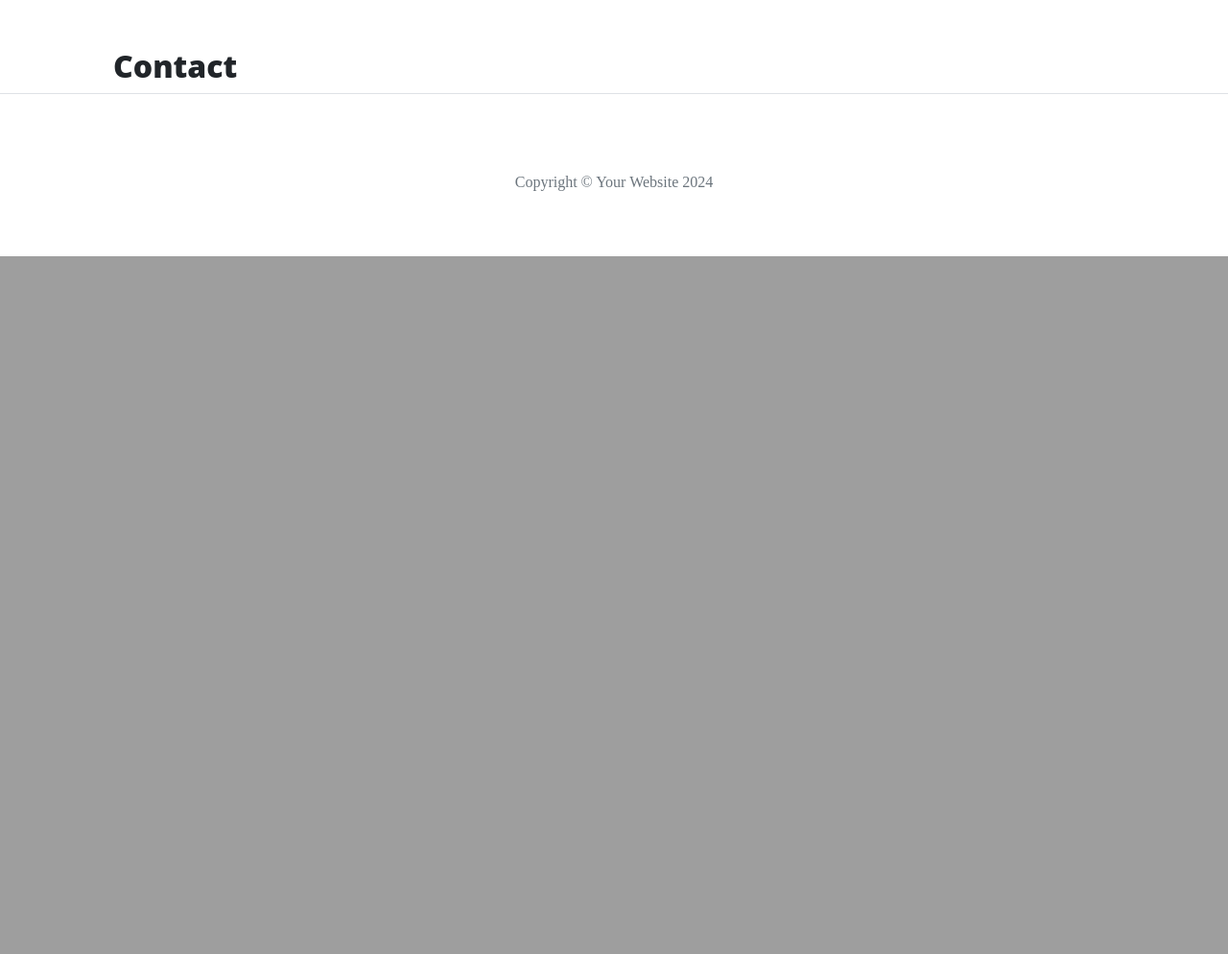
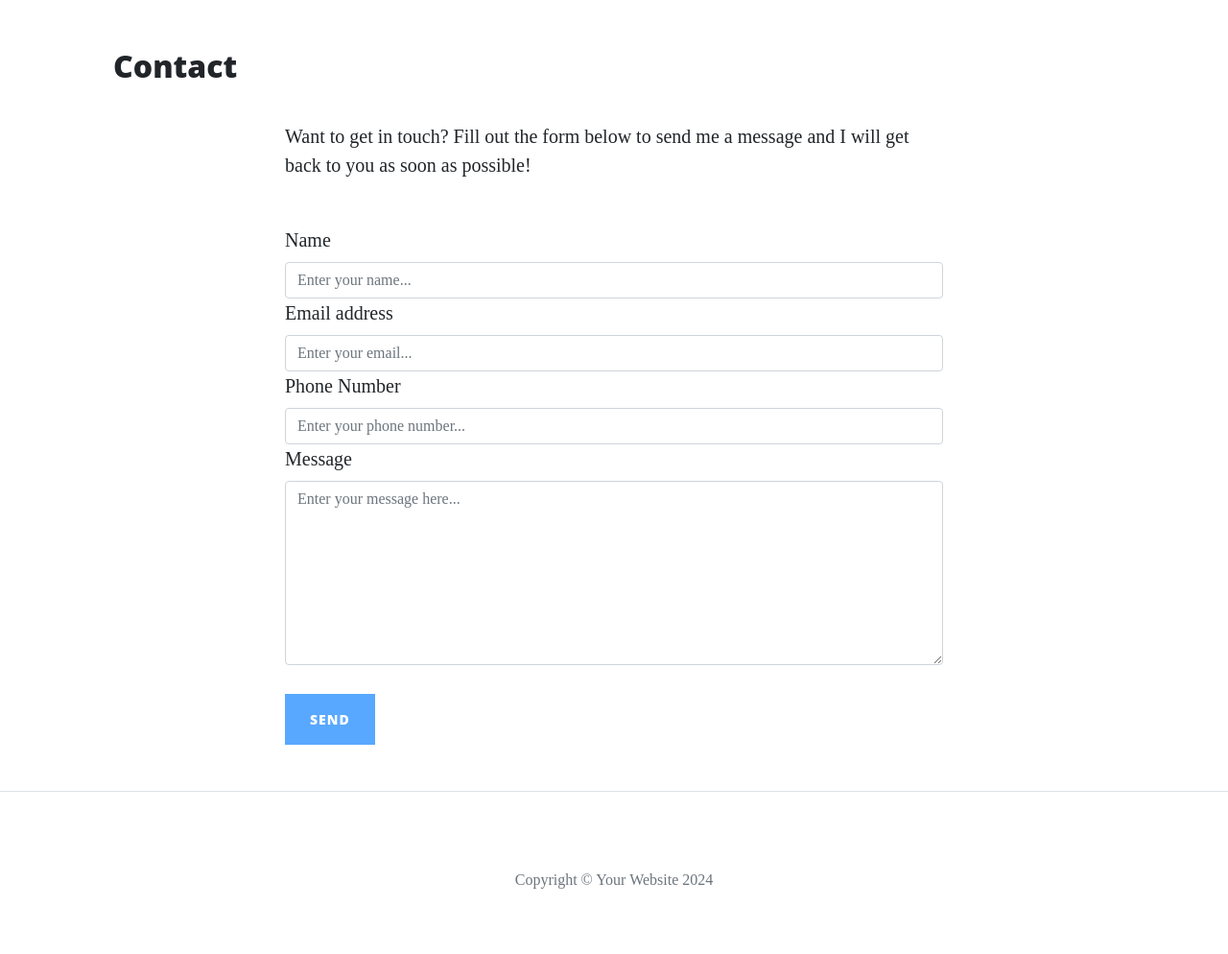
Before and after one commit to NatalieLockyer/thorin-flask, a Flask app: page /contact in a window 1280 px wide. Shown: the part 628-1622 px from the top of the page at 96% size. Before the commit the page ends 895 px from the top, so only its background shows below. Run offline with Flask 3, Linux system fonts and the light colour scheme; some libraries are stand-ins or nearby versions.

Commit message:
Next stage

```diff
--- a/run.py
+++ b/run.py
@@ -1,9 +1,11 @@
 import os
 import json
-from flask import Flask, render_template
-
+from flask import Flask, render_template, request, flash
+if os.path.exists("env.py"):
+    import env
 
 app = Flask(__name__)
+app.secret_key = os.environ.get("SECRET_KEY")
 
 
 @app.route("/")
@@ -19,8 +21,22 @@
     return render_template("about.html", page_title="About", company=data)
 
 
-@app.route("/contact")
+@app.route("/about/<member_name>")
+def about_member(member_name):
+    member = {}
+    with open("data/company.json", "r") as json_data:
+        data = json.load(json_data)
+        for obj in data:
+            if obj["url"] == member_name:
+                member = obj
+    return render_template("member.html", member=member)
+
+
+@app.route("/contact", methods=["GET", "POST"])
 def contact():
+    if request.method == "POST":
+        flash("Thanks {}, we have received your message!".format(
+            request.form.get("name")))
     return render_template("contact.html", page_title="Contact")
 
 
--- a/templates/about.html
+++ b/templates/about.html
@@ -24,7 +24,7 @@
     {% if loop.index % 2 != 0 %}
 
     <div class="col-md-7">
-        <h3>{{ loop.index }}. {{ member.name }}</h3>
+        <h3><a href="/about/{{ member.url }}">{{ loop.index }}. {{ member.name }}</a></h3>
         <p>{{ member.description }}</p>
     </div>
     <div class="col-md-5">
@@ -37,7 +37,7 @@
         <img src="{{ member.image_source }}" alt="" class="featurette-image image-responsive">
     </div>
     <div class="col-md-7">
-        <h3>{{ loop.index }}. {{ member.name }}</h3>
+        <h3><a href="/about/{{ member.url }}">{{ loop.index }}. {{ member.name }}</a></h3>
         <p>{{ member.description }}</p>
     </div>
 
--- a/templates/contact.html
+++ b/templates/contact.html
@@ -1,4 +1,72 @@
 {% extends "base.html" %}
 {% block content %}
-    <h2>{{ page_title }}</h2>
+<h2>{{ page_title }}</h2>
+
+<div class="row gx-4 gx-lg-5 justify-content-center">
+    <div class="col-lg-8 col-md-10 col-mx-7">
+
+        {% with messages = get_flashed_messages() %}
+        {% if messages %}
+        <ul class="flashes">
+            {% for message in messages %}
+            <li>{{ message }}</li>
+            {% endfor %}
+        </ul>
+        {% endif %}
+        {% endwith %}
+
+        <p>Want to get in touch? Fill out the form below to send me a message and I will get back to you as soon as
+            possible!</p>
+        <div class="my-5">
+            <form method="POST" id="contactForm" data-sb-form-api-token="API_TOKEN">
+                <div class="form-floating">
+                    <label for="name">Name</label>
+                    <input class="form-control" id="name" type="text" placeholder="Enter your name..." name="name"
+                        data-sb-validations="required" />
+                    <div class="invalid-feedback" data-sb-feedback="name:required">A name is required.</div>
+                </div>
+                <div class="form-floating">
+                    <label for="email">Email address</label>
+                    <input class="form-control" id="email" type="email" placeholder="Enter your email..." name="email"
+                        data-sb-validations="required,email" />
+                    <div class="invalid-feedback" data-sb-feedback="email:required">An email is required.</div>
+                    <div class="invalid-feedback" data-sb-feedback="email:email">Email is not valid.</div>
+                </div>
+                <div class="form-floating">
+                    <label for="phone">Phone Number</label>
+                    <input class="form-control" id="phone" type="tel" placeholder="Enter your phone number..."
+                        name="phone" data-sb-validations="required" />
+                    <div class="invalid-feedback" data-sb-feedback="phone:required">A phone number is required.</div>
+                </div>
+                <div class="form-floating">
+                    <label for="message">Message</label>
+                    <textarea class="form-control" id="message" placeholder="Enter your message here..."
+                        style="height: 12rem" name="message" data-sb-validations="required"></textarea>
+                    <div class="invalid-feedback" data-sb-feedback="message:required">A message is required.</div>
+                </div>
+                <br />
+
+                <div class="d-none" id="submitSuccessMessage">
+                    <div class="text-center mb-3">
+                        <div class="fw-bolder">Form submission successful!</div>
+                        To activate this form, sign up at
+                        <br />
+                        <a
+                            href="https://startbootstrap.com/solution/contact-forms">https://startbootstrap.com/solution/contact-forms</a>
+                    </div>
+                </div>
+                <!-- Submit error message-->
+                <!---->
+                <!-- This is what your users will see when there is-->
+                <!-- an error submitting the form-->
+                <div class="d-none" id="submitErrorMessage">
+                    <div class="text-center text-danger mb-3">Error sending message!</div>
+                </div>
+                <!-- Submit Button-->
+                <button class="btn btn-primary text-uppercase disabled" id="submitButton" type="submit">Send</button>
+            </form>
+        </div>
+    </div>
+</div>
+
 {% endblock %}
```
Also changed, not shown: data/company.json (+26 -13 lines), templates/member.html (added, +16 -0 lines).
